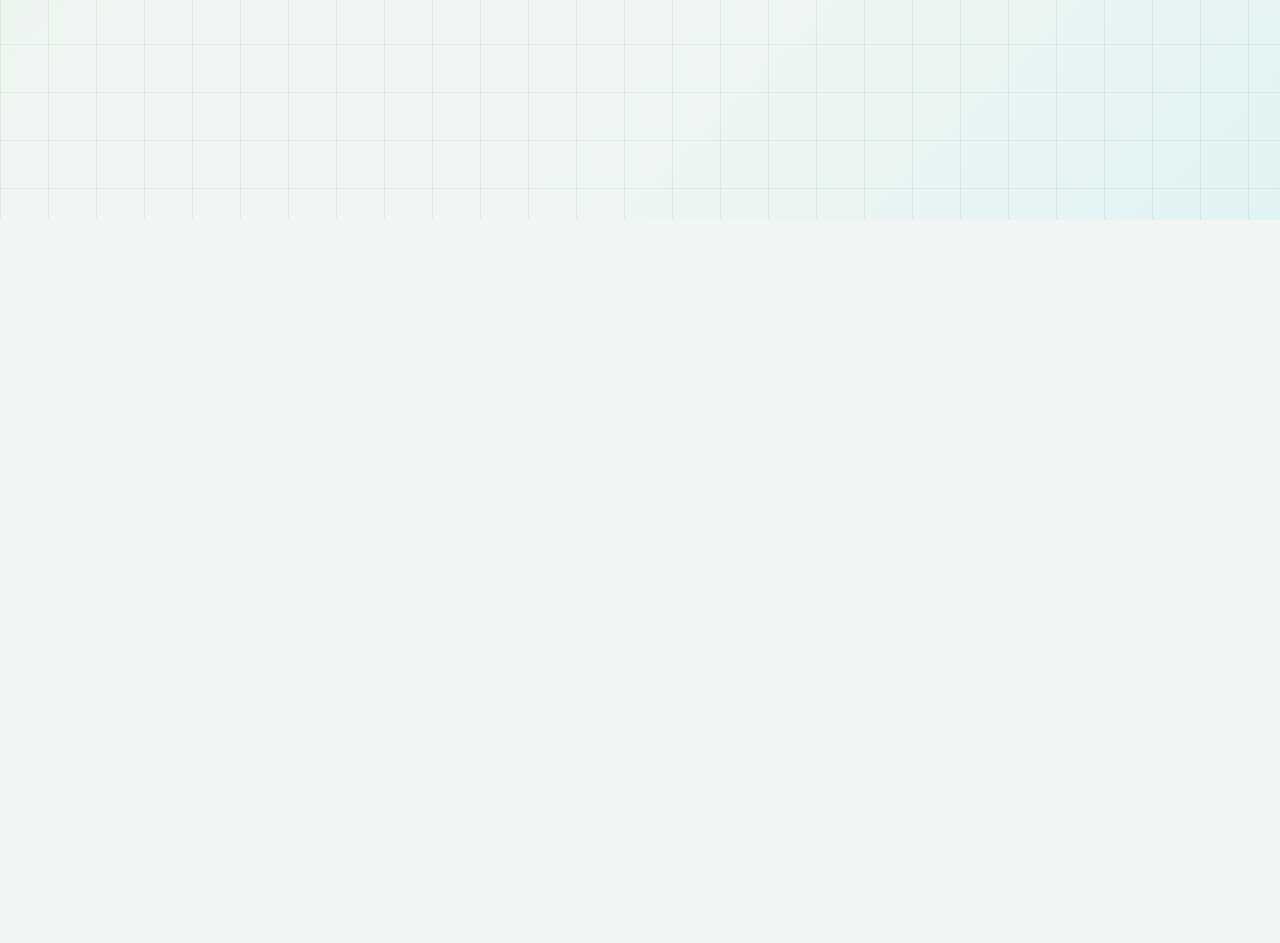
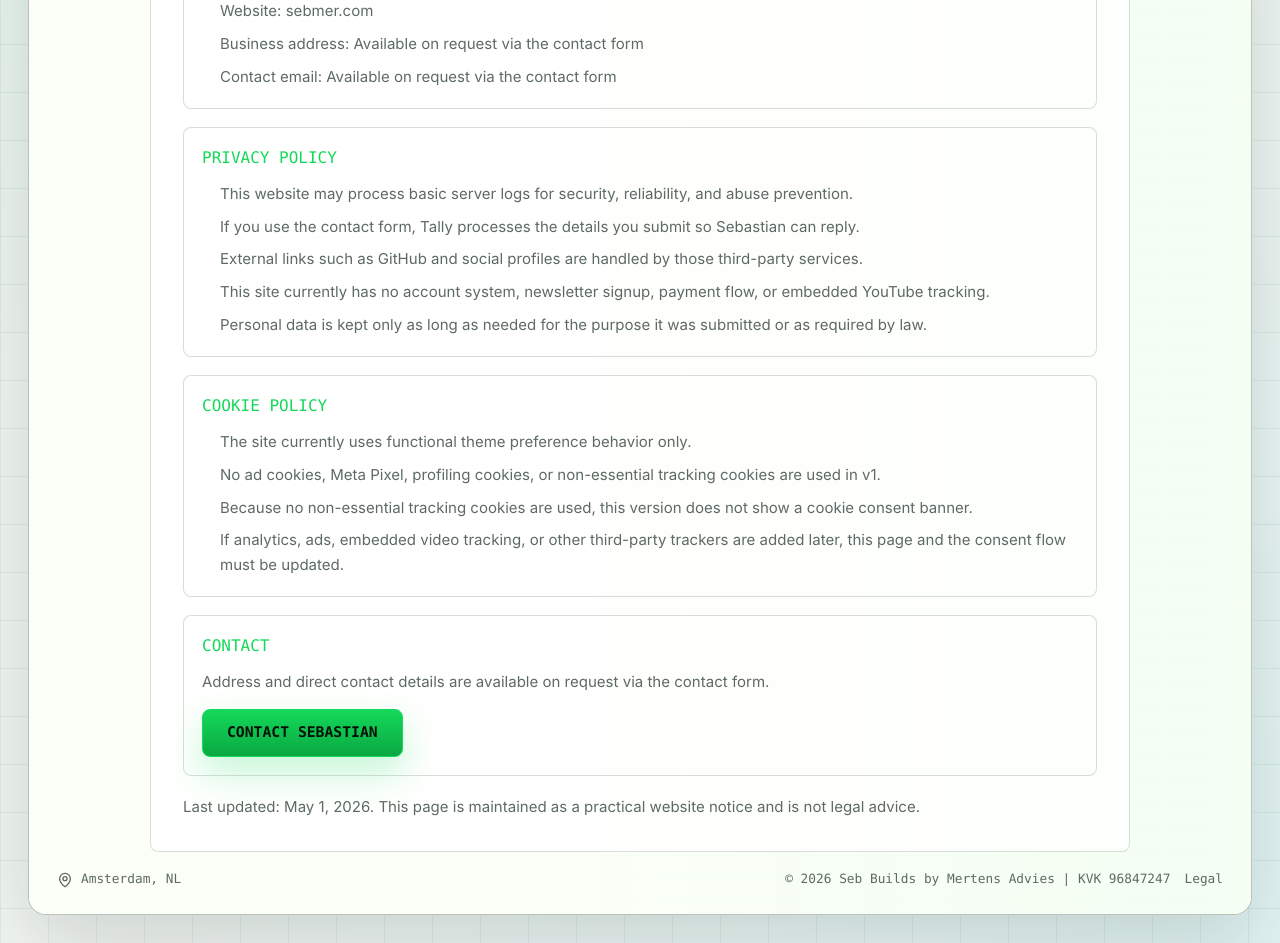
Before and after one commit to SebastianMertens-sebmer/sebbuilds, a Next.js app: page /legal in a window 1280 px wide. Before the commit this address had no page. Shown: the part 580-1523 px from the top of the page. Before the commit the page ends 800 px from the top, so only its background shows below. Built offline with nearby package versions, Linux system fonts and the light colour scheme.

Commit message:
Add legal page and MIT license

```diff
--- a/src/app/globals.css
+++ b/src/app/globals.css
@@ -919,6 +919,50 @@ select {
   margin-top: 28px;
 }
 
+.legal-stack {
+  display: grid;
+  gap: 18px;
+  margin-top: 28px;
+}
+
+.legal-section {
+  border: 1px solid var(--border);
+  border-radius: 8px;
+  padding: 18px;
+  background: rgba(255, 255, 255, 0.03);
+}
+
+.legal-section h2 {
+  margin: 0 0 12px;
+  color: var(--green);
+  font-family: var(--mono);
+  font-size: 1rem;
+  text-transform: uppercase;
+}
+
+.legal-section p,
+.legal-section li,
+.legal-note {
+  color: var(--muted);
+  font-size: 0.94rem;
+  line-height: 1.65;
+}
+
+.legal-section ul {
+  display: grid;
+  gap: 8px;
+  margin: 0;
+  padding-left: 18px;
+}
+
+.legal-section .button {
+  margin-top: 14px;
+}
+
+.legal-note {
+  margin: 0;
+}
+
 .log-archive {
   display: grid;
   gap: 10px;
--- /dev/null
+++ b/src/app/legal/page.tsx
@@ -0,0 +1,103 @@
+import type { Metadata } from "next";
+import { CommandLine } from "@/components/command-line";
+import { TerminalFrame } from "@/components/terminal-frame";
+import { siteConfig } from "@/lib/site";
+
+export const metadata: Metadata = {
+  title: "Legal",
+  description:
+    "Company information, privacy policy, and cookie policy for Seb Builds by Mertens Advies.",
+  alternates: {
+    canonical: "/legal",
+  },
+  openGraph: {
+    title: `Legal - ${siteConfig.name}`,
+    description:
+      "Company information, privacy policy, and cookie policy for Seb Builds by Mertens Advies.",
+    url: "/legal",
+  },
+};
+
+const legalSections = [
+  {
+    title: "Company Info",
+    items: [
+      `Brand: ${siteConfig.name}`,
+      `Registered business: ${siteConfig.legal.businessName}`,
+      `Owner: ${siteConfig.legal.ownerName}`,
+      `KVK number: ${siteConfig.legal.kvkNumber}`,
+      `Website: ${siteConfig.domain}`,
+      `Business address: ${siteConfig.legal.addressLabel}`,
+      `Contact email: ${siteConfig.legal.contactLabel}`,
+    ],
+  },
+  {
+    title: "Privacy Policy",
+    items: [
+      "This website may process basic server logs for security, reliability, and abuse prevention.",
+      "If you use the contact form, Tally processes the details you submit so Sebastian can reply.",
+      "External links such as GitHub and social profiles are handled by those third-party services.",
+      "This site currently has no account system, newsletter signup, payment flow, or embedded YouTube tracking.",
+      "Personal data is kept only as long as needed for the purpose it was submitted or as required by law.",
+    ],
+  },
+  {
+    title: "Cookie Policy",
+    items: [
+      "The site currently uses functional theme preference behavior only.",
+      "No ad cookies, Meta Pixel, profiling cookies, or non-essential tracking cookies are used in v1.",
+      "Because no non-essential tracking cookies are used, this version does not show a cookie consent banner.",
+      "If analytics, ads, embedded video tracking, or other third-party trackers are added later, this page and the consent flow must be updated.",
+    ],
+  },
+];
+
+export default function LegalPage() {
+  return (
+    <main className="site-shell">
+      <TerminalFrame>
+        <section className="terminal-page legal-page" aria-labelledby="legal-title">
+          <CommandLine command="cat ./legal/company-privacy-cookies.md" />
+          <div className="page-heading">
+            <h1 id="legal-title">Legal</h1>
+            <p>Company info, privacy, and cookies for Seb Builds.</p>
+          </div>
+
+          <div className="legal-stack">
+            {legalSections.map((section) => (
+              <section className="legal-section" key={section.title}>
+                <h2>{section.title}</h2>
+                <ul>
+                  {section.items.map((item) => (
+                    <li key={item}>{item}</li>
+                  ))}
+                </ul>
+              </section>
+            ))}
+
+            <section className="legal-section">
+              <h2>Contact</h2>
+              <p>
+                Address and direct contact details are available on request via
+                the contact form.
+              </p>
+              <a
+                className="button button--primary"
+                href={siteConfig.contactUrl}
+                rel="noreferrer"
+                target="_blank"
+              >
+                Contact Sebastian
+              </a>
+            </section>
+
+            <p className="legal-note">
+              Last updated: May 1, 2026. This page is maintained as a practical
+              website notice and is not legal advice.
+            </p>
+          </div>
+        </section>
+      </TerminalFrame>
+    </main>
+  );
+}
--- a/src/app/llms-full.txt/route.ts
+++ b/src/app/llms-full.txt/route.ts
@@ -30,6 +30,7 @@ ${siteConfig.description}
 - About: ${siteConfig.url}/about
 - Projects: ${siteConfig.url}/projects
 - Logs: ${siteConfig.url}/logs
+- Legal: ${siteConfig.url}/legal
 - Contact: ${siteConfig.contactUrl}
 
 ## Public JSON
--- a/src/app/llms.txt/route.ts
+++ b/src/app/llms.txt/route.ts
@@ -19,6 +19,7 @@ ${siteConfig.name} is Sebastian's public builder log for useful products, long-f
 - [About Sebastian](${siteConfig.url}/about)
 - [Projects](${siteConfig.url}/projects)
 - [Latest Build Logs](${siteConfig.url}/logs)
+- [Legal, Privacy, and Cookies](${siteConfig.url}/legal)
 - [Full LLM Context](${siteConfig.url}/llms-full.txt)
 - [RSS](${siteConfig.url}/rss.xml)
 - [Sitemap](${siteConfig.url}/sitemap.xml)
--- a/src/app/page.tsx
+++ b/src/app/page.tsx
@@ -1,7 +1,6 @@
 import {
   Folder,
   ListChecks,
-  MapPin,
 } from "lucide-react";
 import Link from "next/link";
 import { CommandLine } from "@/components/command-line";
@@ -131,16 +130,6 @@ export default function Home() {
               Contact Sebastian
             </a>
           </section>
-
-          <footer className="terminal-footer">
-            <span className="footer-status">
-              <MapPin aria-hidden="true" size={16} />
-              {siteConfig.author.location}
-            </span>
-            <span className="footer-links">
-              <span>(c) 2026 {siteConfig.name}</span>
-            </span>
-          </footer>
         </TerminalFrame>
       </main>
     </>
--- a/src/app/sitemap.ts
+++ b/src/app/sitemap.ts
@@ -3,7 +3,7 @@ import { getProjects } from "@/lib/content";
 import { siteConfig } from "@/lib/site";
 
 export default function sitemap(): MetadataRoute.Sitemap {
-  const routes = ["", "/projects", "/logs", "/about"].map((route) => ({
+  const routes = ["", "/projects", "/logs", "/about", "/legal"].map((route) => ({
     url: `${siteConfig.url}${route}`,
     lastModified: new Date("2026-04-29"),
     changeFrequency: "weekly" as const,
--- a/src/components/terminal-frame.tsx
+++ b/src/components/terminal-frame.tsx
@@ -1,4 +1,4 @@
-import { LockKeyhole, TerminalSquare } from "lucide-react";
+import { LockKeyhole, MapPin, TerminalSquare } from "lucide-react";
 import Link from "next/link";
 import type { ReactNode } from "react";
 import { ThemeToggle } from "@/components/theme-toggle";
@@ -67,8 +67,29 @@ export function TerminalFrame({ active, children }: TerminalFrameProps) {
         <SocialRail />
       </div>
 
-      <div className="terminal-body">{children}</div>
+      <div className="terminal-body">
+        {children}
+        <TerminalFooter />
+      </div>
     </div>
+  );
+}
+
+function TerminalFooter() {
+  return (
+    <footer className="terminal-footer">
+      <span className="footer-status">
+        <MapPin aria-hidden="true" size={16} />
+        {siteConfig.author.location}
+      </span>
+      <span className="footer-links">
+        <span>
+          © 2026 {siteConfig.name} by {siteConfig.legal.businessName} | KVK{" "}
+          {siteConfig.legal.kvkNumber}
+        </span>
+        <Link href="/legal">Legal</Link>
+      </span>
+    </footer>
   );
 }
 
--- a/src/lib/site.ts
+++ b/src/lib/site.ts
@@ -71,10 +71,16 @@ export const siteConfig = {
   description:
     "Seb Builds is Sebastian's public builder log for useful products, build logs, videos, and lessons from shipping in public.",
   contactUrl: "https://tally.so/r/3jeJVa",
+  legal: {
+    businessName: "Mertens Advies",
+    ownerName: "Sebastian Mertens",
+    kvkNumber: "96847247",
+    addressLabel: "Available on request via the contact form",
+    contactLabel: "Available on request via the contact form",
+  },
   author: {
     name: "Sebastian",
     location: "Amsterdam, NL",
-    email: "hello@sebmer.com",
   },
   nav: [
     { label: "Projects", href: "/projects" },
```
Also changed, not shown: 2 other files (tests, documents, lock files or other folders).
